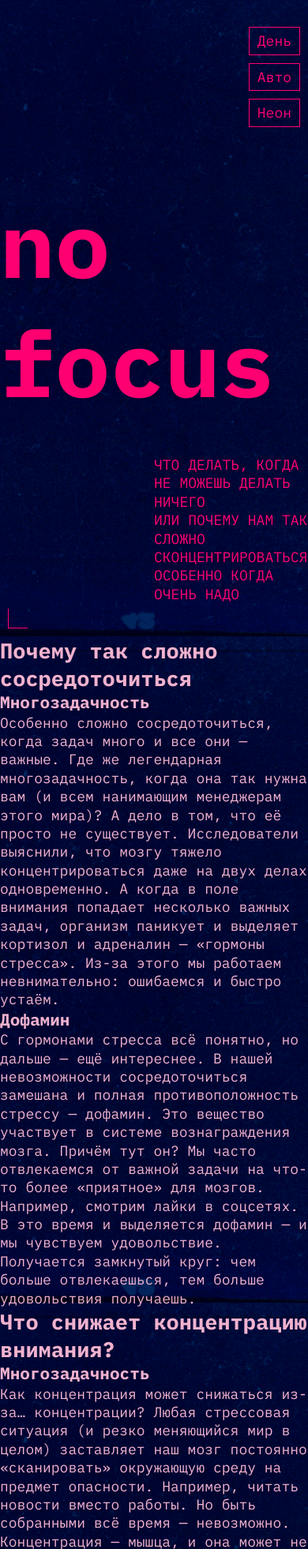
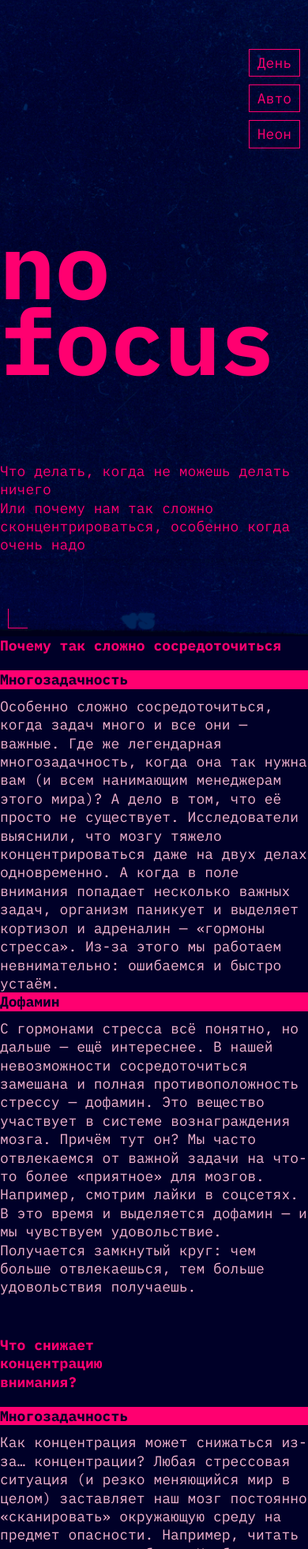
Before and after one commit to simba244/slozhno-sosredotochitsya-fd, a plain HTML site: page index.html in a window 390 px wide. Shown: the part 38-2000 px from the top of the page at 79% size. Drawn offline with Linux system fonts and the light colour scheme.

Commit message:
Текстовые блоки

```diff
--- a/styles/style.css
+++ b/styles/style.css
@@ -9,6 +9,8 @@
   background-position: center;
   background-attachment: fixed;
   margin: 0;
+  font-family: var(--font-family);
+
 }
 
 
@@ -17,10 +19,9 @@
   position: relative;
   display: grid;
   grid-template-rows: 1fr min-content 1fr;
-  justify-items: end;
+  justify-items: start;
   align-items: center;
   height: 100vh;
-
 }
 
 .header__logo {
@@ -31,9 +32,8 @@
 
 .header__logo::before {
   content: 'REC';
-  font-size: var(--font-main-size-mo);
-
-  color: var(--color-pink);
+  font-size: var(--font-main-size);
+  color: var(--color-accent-pink);
 }
 
 .header__logo::after {
@@ -41,14 +41,27 @@
   display: block;
   width: 9px;
   height: 9px;
-  background-color: var(--color-pink);
+  background-color: var(--color-accent-pink);
   border-radius: 50%;
   position: absolute;
   inset-block-start: 8px;
   inset-inline-end: -19px;
-  box-shadow: 0 0 4px 3px var(--color-pink)
+  box-shadow: 0 0 4px 3px var(--color-accent-pink);
 }
 
+
+.header__theme-menu {
+  display: grid;
+  width: 100%;
+  justify-content: end; /* Центрирование по горизонтали */
+
+  @media (width >= 1024px) {
+  height: 100%;
+  justify-content: center;
+  align-items: start;
+  }
+
+}
 
 .header__theme-menu-list {
   display: grid;
@@ -56,10 +69,14 @@
   justify-items: end;
   gap: 10px;
   list-style: none;
-
   padding: 0;
   margin: 0;
   padding-inline-end: 10px;
+
+  @media (width >= 1024px) {
+    grid-template-columns: repeat(3, 1fr);
+    }
+
 }
 
 .header__theme-menu-item {
@@ -69,25 +86,22 @@
 }
 
 .header__title {
-  display: inline-block;
-  width: 100%;
   font-family: var(--font-family);
-  font-size: var(--font-text-size);
+  font-size: var(--font-text-size-mobile);
   font-weight: bold;
-  color: var(--color-pink);
+  color: var(--color-accent-pink);
   margin: 0;
-  line-height: var(--main-line-height); /* Можно подобрать оптимальное значение */
+  line-height: 83%;
+
 }
 
 
 .header__text {
   display: inline-block;
-  width: 50%;
+  width: 100%;
   font-size: var(--font-main-size);
   font-family: var(--font-family)/* Подключенный шрифт */;
-  color: var(--color-pink); /* Цвет текста */
-  text-transform: uppercase;
-  margin: 0;
+  color: var(--color-accent-pink); /* Цвет текста */
 }
 
 
@@ -95,7 +109,7 @@
   background-color: transparent;
   border: none;
   padding: 5px 10px;
-  color: var(--color-pink); /* Цвет текста */
+  color: var(--color-accent-pink); /* Цвет текста */
   cursor: pointer;
   font-size: var(--font-main-size);
   font-family: var(--font-family);
@@ -113,8 +127,8 @@
   position: absolute;
   inline-size: 25px;
   block-size: 25px;
-  border-inline-end: 1px solid var(--color-pink);
-  border-block-start: 1px solid var(--color-pink);
+  border-inline-end: 1px solid var(--color-accent-pink);
+  border-block-start: 1px solid var(--color-accent-pink);
   inset-inline-end: var(--main-gap);
   inset-block-start: var(--main-gap);
 }
@@ -124,11 +138,96 @@
   position: absolute;
   inline-size: 25px;
   block-size: 25px;
-  border-inline-start: 1px solid var(--color-pink);
-  border-block-end: 1px solid var(--color-pink);
+  border-inline-start: 1px solid var(--color-accent-pink);
+  border-block-end: 1px solid var(--color-accent-pink);
   inset-inline-start: var(--main-gap);
   inset-block-end: var(--main-gap);
 }
+
+
+/*контент секция*/
+
+.content {
+  background-color: var(--color-background);
+  display: grid;
+  gap: 50px;
+}
+
+.content__section {
+  font-size: var(--font-main-size);
+  list-style: normal;
+  line-height: 23.4px;
+
+  @media (width >= 768px) {
+    display: grid;
+    grid-template-columns: 1fr 2fr;
+    column-gap: 20px;
+  }
+
+  @media (width >= 1024px) {
+    display: grid;
+    grid-template-columns: repeat(3, 1fr);
+    column-gap: 20px;
+  }
+
+}
+
+
+
+.content__section-title {
+  color: var(--color-accent-pink);
+  margin-bottom: 20px;
+  font-weight: 700;
+  font-size: var(--font-main-size);
+}
+
+.text__blocks {
+  @media (width >= 1024px) {
+    grid-columns: span 2;
+
+  }
+
+}
+
+.text__block {
+  display: grid;
+}
+
+
+.text__block-title,
+.text__block-list-subtitle {
+  background-color: var(--color-accent-pink);
+  color: var(--color-background);
+  margin-bottom: 10px;
+  font-weight: 700;
+  font-size: var(--font-main-size);
+}
+
+.text__block-title {
+  font-weight: 700;
+}
+
+.text__block-list-subtitle {
+  margin-top: 10px;
+  font-weight: 400;
+}
+
+
+.text__block-content {
+  color: var(--color-text);
+}
+
+.causes {
+  .content__section-title {
+    grid-column: 1 / span 3;
+    max-width: 236px;
+  }
+
+  .text__blocks {
+    grid-column: 1 / span 3;
+  }
+}
+
 
 /* Начиная с 768 будут новые стили
 @media (width >= 600px) {
@@ -138,6 +237,12 @@
       grid-row: 1 / 2;
       gap: 20px;
     }
+
+  .header__title {
+  font-size: var(--font-text-size);
+
+}
+
 }
 */
 
--- a/styles/variables.css
+++ b/styles/variables.css
@@ -5,7 +5,7 @@
 
 :root {
   /* Цвета */
-  --color-pink: #FF0070;
+  --color-accent-pink: #FF0070;
   --color-purple: #DB00FF;
   --color-blue: #0000ff;
   --color-text: #F1B2CE;
@@ -17,11 +17,11 @@
   --font-family: 'IBM Plex Mono', monospace;
   --font-main-size: 18px;
   --main-line-height: 1.3;
-  --font-text-size: clamp(7.25rem, 7.0115rem + 1.0178vw, 7.5rem);
-  --font-text-size-mobile: clamp(4.25rem, 4.0115rem + 1.0178vw, 4.5rem);
+  --font-text-size: clamp(7.5rem, 0.5625rem + 14.4531vw, 9.8125rem);
+  --font-text-size-mobile: clamp(7.25rem, 7.0115rem + 1.0178vw, 7.5rem);
 
   /* Отступы */
-  --border:1px var(--color-pink) solid;
+  --border:1px var(--color-accent-pink) solid;
   --main-gap: 10px;
   --menu-height: 26px;
   --menu-weigh: 70px;
```
